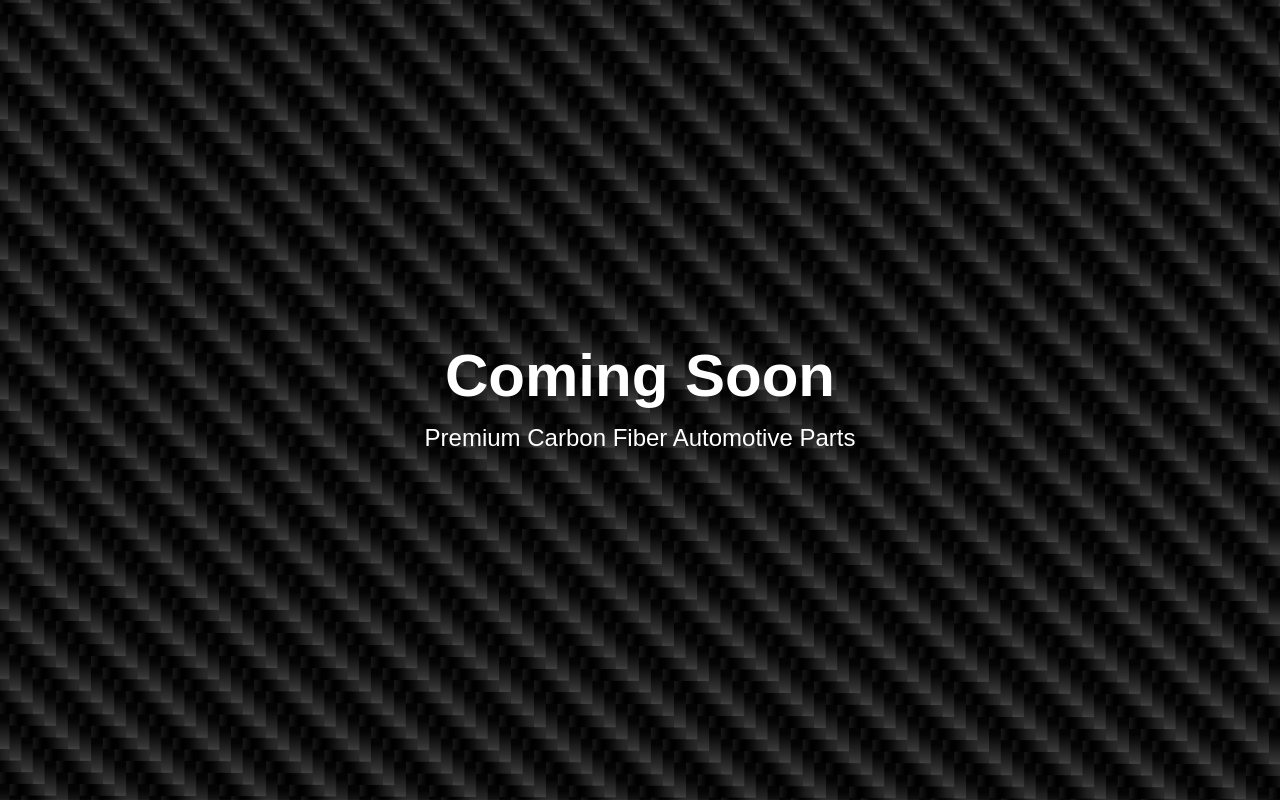
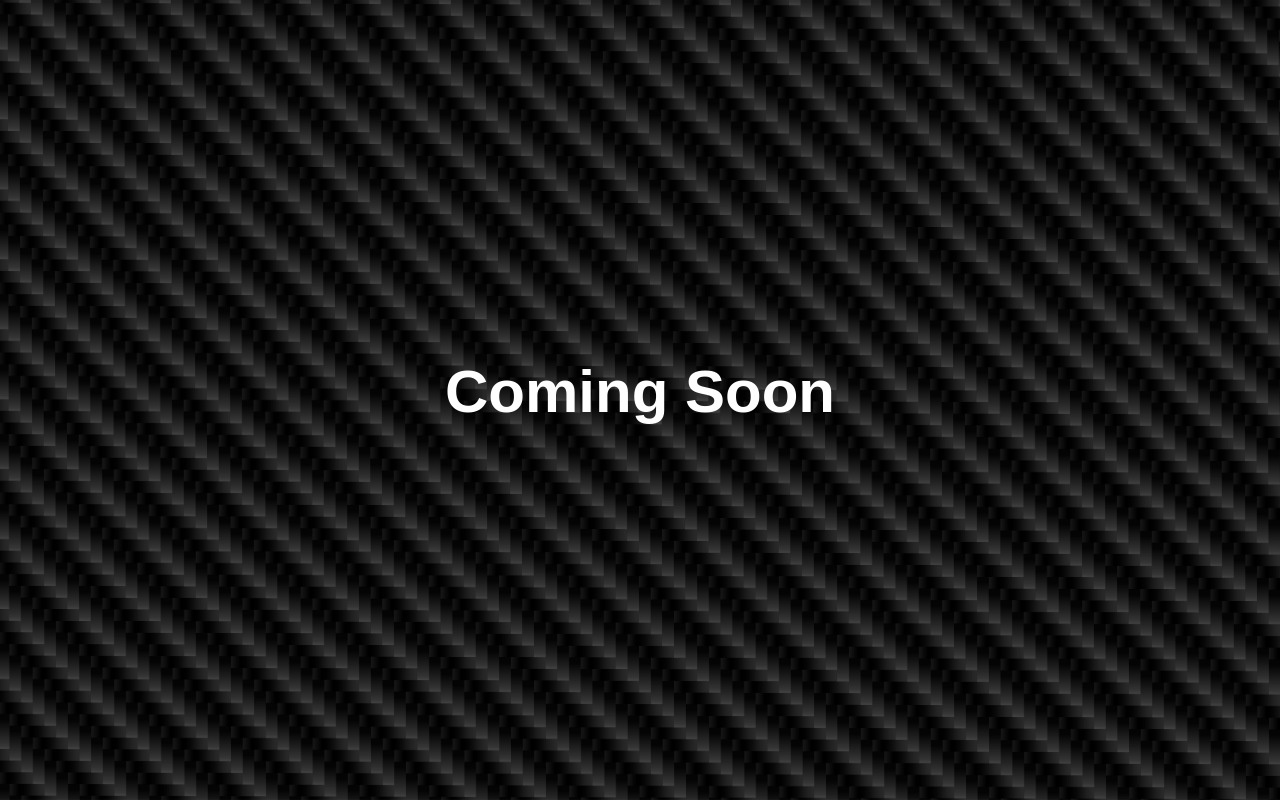
Before and after one commit to AS-SDS/carbon-fiber-site, a Next.js app: page / in a window 1280 px wide. Built offline with nearby package versions, Linux system fonts and the light colour scheme.

Commit message:
Final layout fix for title and meta tags

```diff
--- a/src/app/page.tsx
+++ b/src/app/page.tsx
@@ -2,7 +2,6 @@ export default function Home() {
   return (
     <div className="h-screen w-screen bg-carbon-fiber bg-cover flex flex-col justify-center items-center text-white text-center">
       <h1 className="text-4xl md:text-6xl font-bold mb-4">Coming Soon</h1>
-      <p className="text-lg md:text-2xl">Premium Carbon Fiber Automotive Parts</p>
     </div>
   );
 }
```
